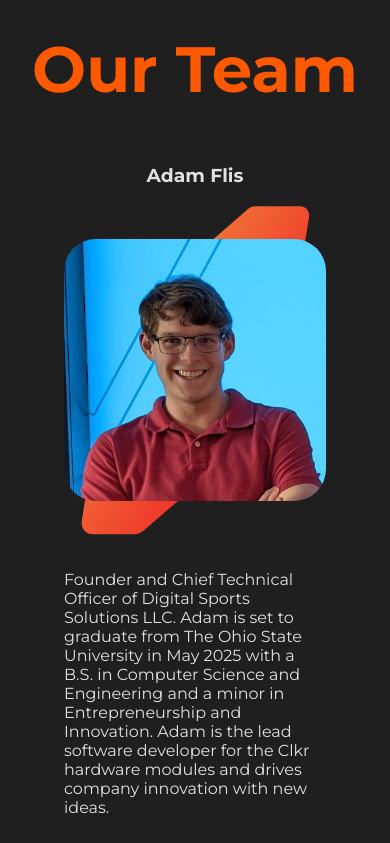
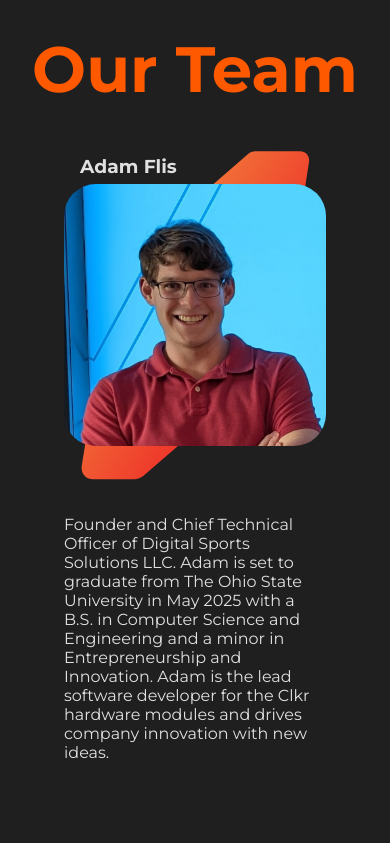
Before and after one commit to Digital-Sports-Solutions-Official/DSS-website, a React (Vite) app: page /about in a window 390 px wide. Shown: the part 3980-4823 px from the top of the page. Built offline with nearby package versions, Linux system fonts and the light colour scheme.

Commit message:
Put member name on top of member image

```diff
--- a/src/routes/About/Team.css
+++ b/src/routes/About/Team.css
@@ -7,32 +7,33 @@
 }
 
 .Team .member {
+    flex: 1;
+
     display: flex;
     flex-direction: column;
-
     align-items: center;
     justify-content: flex-start;
 
     max-width: 22.5rem;
 
     margin: 0 2rem;
-    padding: 2rem;
+    padding: 0 2rem;
     border-radius: 1rem;
-
-    flex: 1;
-}
-
-
-.Team h3 {
-    margin: 0rem;
 }
 
 .Team .image-container {
     position: relative;
     display: inline-block;
-    /* To fit content */
     box-sizing: border-box;
     overflow: hidden;
+}
+
+.Team h3 {
+    padding-left: 1rem;
+    margin: 0;
+    position: absolute;
+    bottom: 87.5%;
+    z-index: 2;
 }
 
 .Team .foreground-image {
@@ -44,7 +45,6 @@
     /* TODO Maybe add this border */
     /* border: 1rem solid var(--dss-gray); */
     border-radius: 2rem;
-    /* Controls the size of the front image */
 }
 
 .Team .background-image {
@@ -59,17 +59,28 @@
     z-index: 0;
     /* Behind the foreground image */
 
-    -moz-user-select: none;
-    -webkit-user-select: none;
     user-select: none;
 }
 
 
 /* Mobile stylings */
 
-@media (max-width: 768px) {
+@media (max-width: 900px) {
     .Team .container {
         flex-direction: column;
         align-items: center;
+        gap: 3rem;
+    }
+
+    .Team .member {
+        max-width: 35rem;
+    }
+
+    .Team .foreground-image {
+        max-width: 22.5rem;
+    }
+
+    .Team .member p {
+        max-width: 35rem;
     }
 }
--- a/src/routes/About/Team.tsx
+++ b/src/routes/About/Team.tsx
@@ -2,7 +2,6 @@
 
 import './Team.css'
 
-// TODO add anchors to member images to a linkedin page or something
 const teamMembers = [
     {
         name: "Adam Flis",
@@ -32,12 +31,15 @@ const Team = () => {
                 {teamMembers.map((member, index) => (
                     <div className='member' key={index}>
 
-                        <h3>{member.name}</h3>
+
 
                         <div className="image-container">
                             <a href={member.href} target='_blank'>
                                 <img src={member.picture} alt="Foreground" className="foreground-image" />
                             </a>
+                            <h3>{member.name}</h3>
+
+
                             <img src="logos/DSS_LogoMark_FullColor.svg" alt="Background" className="background-image" />
                         </div>
 
```
